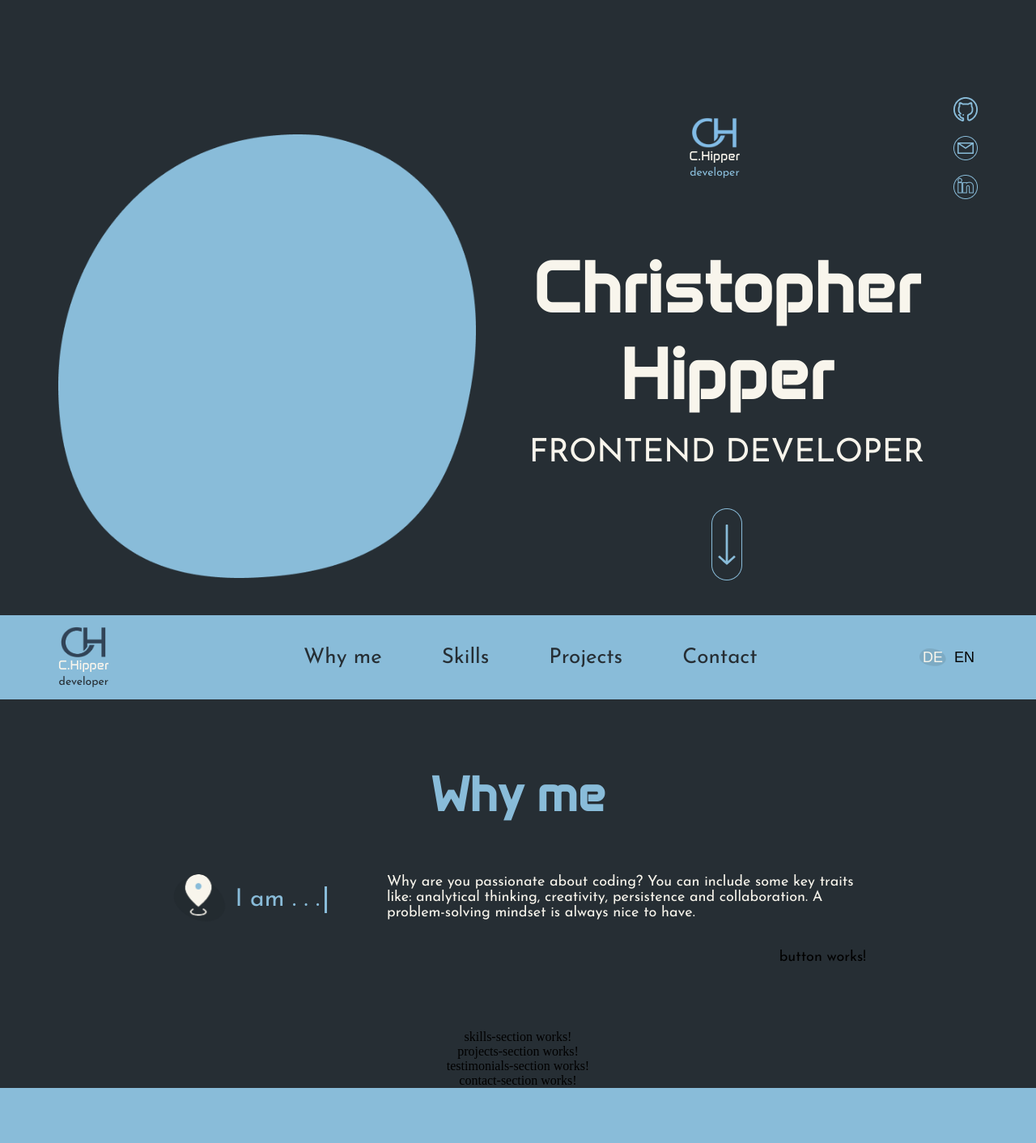
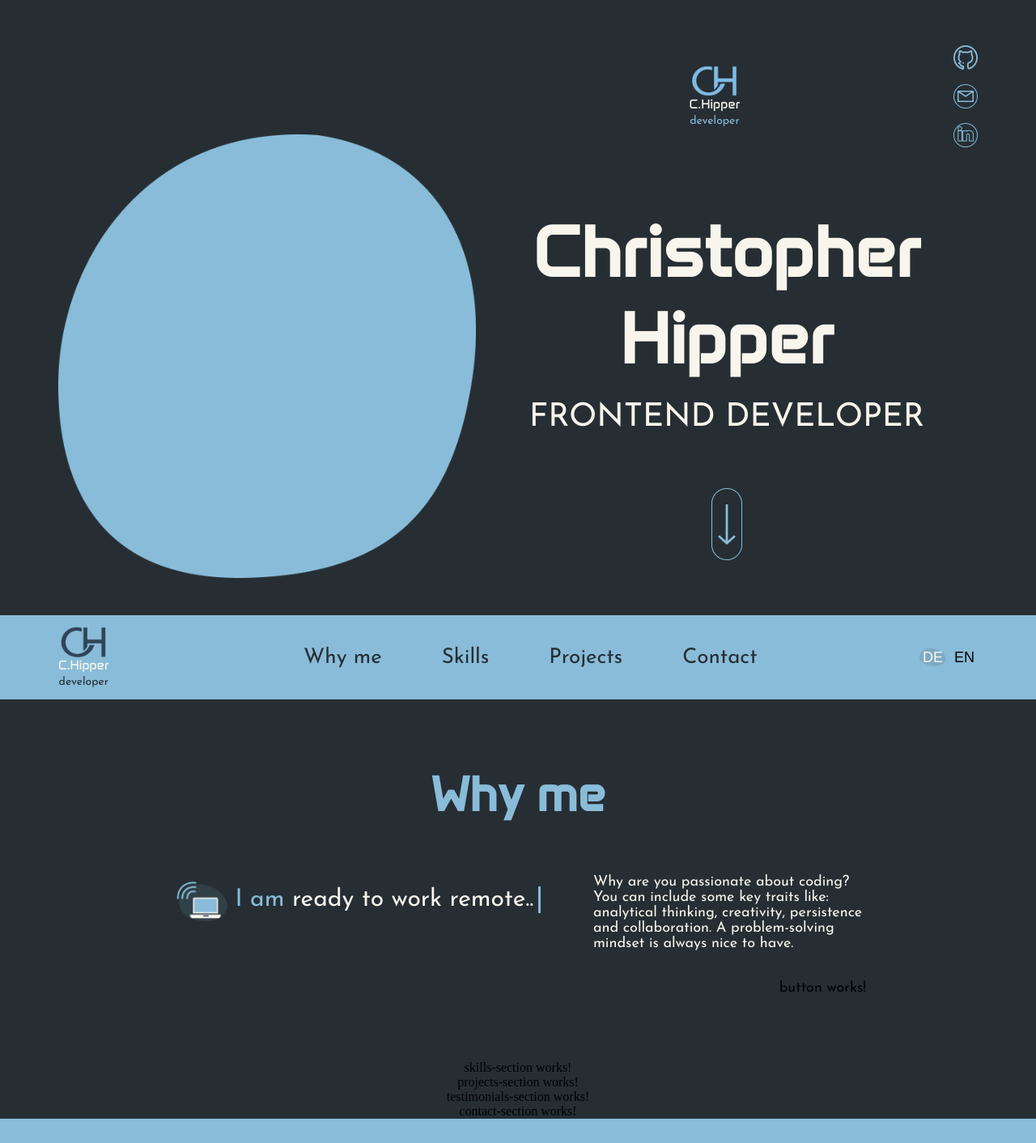
Before and after one commit to ChristopherHipper/portfolio, an Angular app: page / in a window 1280 px wide. Shown: the part 40-1452 px from the top of the page at 81% size. Built offline with nearby package versions, Linux system fonts and the light colour scheme.

Commit message:
implement typewriter animation

```diff
--- a/src/app/pages/home/home.component.html
+++ b/src/app/pages/home/home.component.html
@@ -1,5 +1,5 @@
 <main>
-    <app-about-me-section></app-about-me-section>
+    <app-about-me-section id="whyMe"></app-about-me-section>
     <app-skills-section></app-skills-section>
     <app-projects-section></app-projects-section>
     <app-testimonials-section></app-testimonials-section>
--- a/src/app/pages/home/sections/about-me-section/about-me-section.component.html
+++ b/src/app/pages/home/sections/about-me-section/about-me-section.component.html
@@ -1,13 +1,7 @@
 <section>
     <h2>Why me</h2>
     <div class="about-me-container">
-        <div class="about-me-infos">
-            <img src="assets/img/aboutme/location.png" alt="">
-            <div>
-                <p><span>I am </span><span>. . .</span></p>
-                <div class="seperator"></div>
-            </div>
-        </div>
+        <app-icon-text></app-icon-text>
         <article>
             <p>
                 Why are you passionate about coding?
--- a/src/app/pages/home/sections/about-me-section/about-me-section.component.scss
+++ b/src/app/pages/home/sections/about-me-section/about-me-section.component.scss
@@ -20,47 +20,23 @@ h2 {
     justify-content: center;
     align-items: flex-start;
     max-width: 860px;
-    gap: 74px;
-}
-
-.about-me-infos {
-    display: flex;
-    font-size: 30px;
-    align-items: center;
-    gap: 6px;
-
-    div{
-        display: flex;
-        align-items: center;
-    }
-
-    img {
-        width: 74.43px;
-        height: 63.28px;
-    }
-
-    span {
-        color: $second-bg-color;
-    }
+    gap: 50px;
 }
 
 p {
     color: $second-color;
 }
 
+app-icon-text{
+    width: 55%;
+}
+
 article {
     font-size: 18px;
-    flex: 1;
     display: flex;
     flex-direction: column;
     gap: 36px;
-}
-
-.seperator {
-    width: 3px;
-    height: 33px;
-    background-color: #89BCD9;
-    margin-left: 6px;
+    flex: 1;
 }
 
 .btn-container{
--- a/src/app/pages/home/sections/about-me-section/about-me-section.component.ts
+++ b/src/app/pages/home/sections/about-me-section/about-me-section.component.ts
@@ -1,13 +1,14 @@
 import { Component, inject } from '@angular/core';
 import { ButtonComponent } from "../../../../shared/button/button.component";
+import { IconTextComponent } from "./components/icon-text/icon-text.component";
 
 @Component({
   selector: 'app-about-me-section',
   standalone: true,
-  imports: [ButtonComponent,],
+  imports: [ButtonComponent, IconTextComponent],
   templateUrl: './about-me-section.component.html',
   styleUrl: './about-me-section.component.scss'
 })
 export class AboutMeSectionComponent {
-  titles:string[] = ['located in Germany', 'ready to work remote'];
+
 }
--- /dev/null
+++ b/src/app/pages/home/sections/about-me-section/components/icon-text/icon-text.component.html
@@ -0,0 +1,7 @@
+<div class="about-me-infos">
+    <img [src]=currentIcon alt="">
+    <div>
+        <p><span>I am </span> {{ typedText$ | async }} </p>
+        <div class="seperator"></div>
+    </div>
+</div>
--- /dev/null
+++ b/src/app/pages/home/sections/about-me-section/components/icon-text/icon-text.component.scss
@@ -0,0 +1,29 @@
+@import '../../../../../../../styles/colors.scss';
+
+.about-me-infos {
+    display: flex;
+    font-size: 30px;
+    align-items: center;
+    gap: 6px;
+    color: $second-color;
+    div{
+        display: flex;
+        align-items: center;
+    }
+
+    img {
+        width: 74.43px;
+        height: 63.28px;
+    }
+
+    span {
+        color: $second-bg-color;
+    }
+}
+
+.seperator {
+    width: 3px;
+    height: 33px;
+    background-color: #89BCD9;
+    margin-left: 6px;
+}
--- /dev/null
+++ b/src/app/pages/home/sections/about-me-section/components/icon-text/icon-text.component.ts
@@ -0,0 +1,60 @@
+import { Component } from '@angular/core';
+import { concat, from, interval, of } from 'rxjs';
+import { concatMap, delay, ignoreElements, map, repeat, take } from 'rxjs/operators';
+import { AsyncPipe } from '@angular/common';
+
+interface TypeParams {
+  word: string;
+  speed: number;
+  backwards?: boolean;
+}
+
+@Component({
+  selector: 'app-icon-text',
+  standalone: true,
+  imports: [ AsyncPipe],
+  templateUrl: './icon-text.component.html',
+  styleUrl: './icon-text.component.scss'
+})
+export class IconTextComponent {
+  titles: string[] = ['located in Germany..', 'ready to work remote..'];
+  icons: string[] = ['assets/img/aboutme/remote.png', 'assets/img/aboutme/location.png'];
+  currentIconIndex: number = 0;
+  currentIcon:string = 'assets/img/aboutme/location.png';
+
+  shownImg(){
+    this.currentIconIndex++;
+    this.currentIconIndex = this.currentIconIndex % this.icons.length;
+    this.currentIcon = this.icons[this.currentIconIndex]
+  }
+
+  typedText$ = this.getTypewriterEffect(this.titles).pipe(map((text) => text));
+
+  private type({ word, speed, backwards = false }: TypeParams) {
+    return interval(speed).pipe(
+      map((x) =>
+        backwards
+          ? word.substring(0, word.length - x - 1)
+          : word.substring(0, x + 1)
+      ),
+      take(word.length)
+    );
+  }
+
+  typeEffect(word: string) {
+    this.shownImg();
+    return concat(
+      this.type({ word, speed: 50 }),
+      of('').pipe(delay(1200), ignoreElements()),
+      this.type({ word, speed: 30, backwards: true }),
+      of('').pipe(delay(300), ignoreElements())
+    );
+  }
+
+  getTypewriterEffect(titles: string[]) {
+    return from(titles).pipe(
+      concatMap((title) => this.typeEffect(title)),
+      repeat()
+    );
+  }
+}
--- a/src/app/pages/home/sections/hero-section/hero-section.component.html
+++ b/src/app/pages/home/sections/hero-section/hero-section.component.html
@@ -16,7 +16,8 @@
                 <h1>Christopher Hipper</h1>
                 <p>FRONTEND DEVELOPER</p>
             </div>
-            <app-scroll-indicator class="scroll-indicator" [scrollDirection]="'down'" [scrollTarget]="'whyMe'"></app-scroll-indicator>
+            <app-scroll-indicator class="scroll-indicator" [scrollDirection]="'down'"
+                [scrollTarget]="'whyMe'"></app-scroll-indicator>
         </div>
     </div>
 </section>
--- a/src/app/pages/home/sections/hero-section/hero-section.component.scss
+++ b/src/app/pages/home/sections/hero-section/hero-section.component.scss
@@ -1,21 +1,17 @@
 @import "../../../../../styles/colors";
 
 section {
-    position: relative;
     background-color: $main-bg-color;
-    height: 100vh;
+
 }
 
 .hero-container {
-    position: absolute;
-    top: auto;
-    left: 0;
-    right: 0;
-    bottom: 0;
     padding: 0 72px;
     display: flex;
     margin: 0 auto;
     max-width: 1440px;
+    height: 100vh;
+    align-items: flex-end;
 }
 
 .hero-img {
@@ -36,8 +32,12 @@ section {
 }
 
 .hero-content {
-    text-align: center;
-    margin-bottom: 18px;
+    margin-bottom: 64px;
+    display: flex;
+    flex-direction: column;
+    align-items: center;
+    justify-content: space-between;
+    height: 80%;
 }
 
 .hero-header {
@@ -73,5 +73,6 @@ p {
 }
 
 .scroll-indicator {
-    flex: 1;
+    display: flex;
+    align-items: flex-end;
 }
--- a/src/app/shared/footer/footer.component.scss
+++ b/src/app/shared/footer/footer.component.scss
@@ -29,7 +29,7 @@ footer {
 
     a {
         color: $main-color;
-
+        margin-right: auto;
         &:hover {
             color: $second-color;
         }
```
Also changed, not shown: 1 other file (tests, documents, lock files or other folders).
